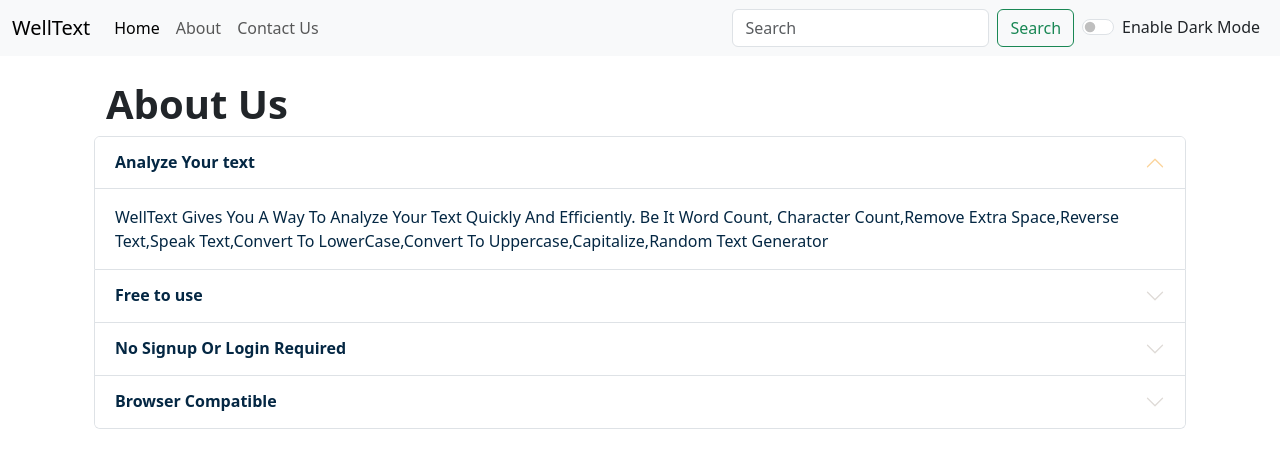
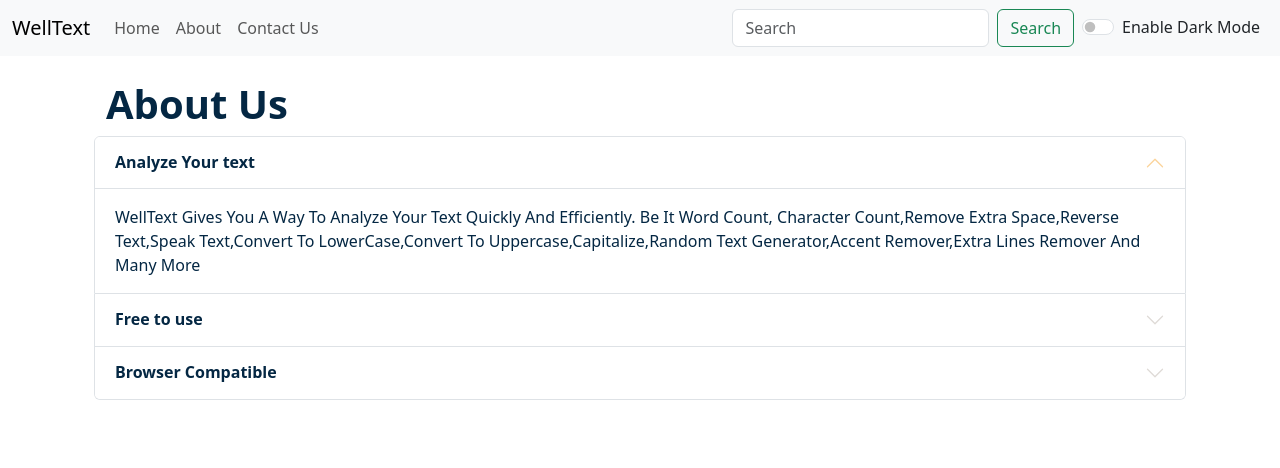
Before and after one commit to Akashmishra1209/codeweb, a React (Create React App) app: page /about in a window 1280 px wide. Shown: the top 468 px of the page. Built offline with nearby package versions, Linux system fonts and the light colour scheme.

Commit message:
welltext

```diff
--- a/package.json
+++ b/package.json
@@ -6,16 +6,19 @@
     "@testing-library/jest-dom": "^5.17.0",
     "@testing-library/react": "^13.4.0",
     "@testing-library/user-event": "^13.5.0",
+    "cors": "^2.8.5",
     "file-saver": "^2.0.5",
     "fortawesome": "^0.0.1-security",
     "gh-pages": "^6.1.1",
     "react": "^18.2.0",
     "react-dom": "^18.2.0",
+    "react-icons": "^5.0.1",
     "react-router-dom": "^6.22.0",
     "react-scripts": "^5.0.1",
     "web-vitals": "^2.1.4"
   },
   "scripts": {
+    "homepage": "https://github.com/Akashmishra1209/codeweb",
     "start": "react-scripts start",
     "build": "react-scripts build",
     "test": "react-scripts test",
@@ -40,5 +43,8 @@
       "last 1 firefox version",
       "last 1 safari version"
     ]
+  },
+  "devDependencies": {
+    "electron": "^28.2.3"
   }
 }
--- a/public/index.html
+++ b/public/index.html
@@ -43,15 +43,13 @@
 
   Bootstrap
 -->
+<script src="https://code.jquery.com/jquery-2.1.3.min.js"></script>
 <link href="https://cdn.jsdelivr.net/npm/bootstrap@5.3.2/dist/css/bootstrap.min.css" rel="stylesheet"
   integrity="sha384-T3c6CoIi6uLrA9TneNEoa7RxnatzjcDSCmG1MXxSR1GAsXEV/Dwwykc2MPK8M2HN" crossorigin="anonymous">
 <script src="https://cdn.jsdelivr.net/npm/bootstrap@5.3.2/dist/js/bootstrap.bundle.min.js"
   integrity="sha384-C6RzsynM9kWDrMNeT87bh95OGNyZPhcTNXj1NW7RuBCsyN/o0jlpcV8Qyq46cDfL" crossorigin="anonymous"></script>
-
 <script src="https://cdn.jsdelivr.net/npm/@popperjs/core@2.11.8/dist/umd/popper.min.js"
   integrity="sha384-I7E8VVD/ismYTF4hNIPjVp/Zjvgyol6VFvRkX/vR+Vc4jQkC+hVqc2pM8ODewa9r" crossorigin="anonymous"></script>
-<script src="https://cdn.jsdelivr.net/npm/bootstrap@5.3.2/dist/js/bootstrap.min.js"
-  integrity="sha384-BBtl+eGJRgqQAUMxJ7pMwbEyER4l1g+O15P+16Ep7Q9Q+zqX6gSbd85u4mG4QzX+" crossorigin="anonymous"></script>
 </body>
 
 </html>
--- a/src/App.js
+++ b/src/App.js
@@ -7,6 +7,7 @@
 import PropTypes from "prop-types"
 import { BrowserRouter as Router, Routes, Route } from 'react-router-dom';
 import Contact from './components/Contact';
+import NotFoundPage from './components/Notfound';
 function App() {
   const [alert, setalert] = useState(null);
   const showalert = (message, type) => {
@@ -16,7 +17,7 @@
     })
     setTimeout(() => {
       setalert(null)
-    }, 1500);
+    }, 2000);
   }
   const [mode, setmode] = useState('light')
   const togglemode = () => {
@@ -41,6 +42,8 @@
           <Route path="/" element={<Form mode={mode} togglemode={togglemode} showalert={showalert} />} />
           <Route path="/about" element={<About mode={mode} togglemode={togglemode} />} />
           <Route path="/contact" element={<Contact mode={mode} togglemode={togglemode} />} />
+          <Route path="/tools" element={<NotFoundPage mode={mode} togglemode={togglemode} />} />
+          <Route path='*' element={<NotFoundPage mode={mode} togglemode={togglemode} />} />
         </Routes>
       </main>
     </>
--- a/src/components/About.js
+++ b/src/components/About.js
@@ -10,10 +10,14 @@
         color: props.mode === 'dark' ? '#ffffff' : '#042743',
         backgroundColor: props.mode === 'dark' ? 'rgb(105,105,105)' : 'white',
     }
+    let TextStyle = {
+        color: props.mode === 'dark' ? '#ffffff' : '#042743',
+        // backgroundColor: props.mode === 'dark' ? 'rgb(105,105,105)' : 'white',
+    }
 
     return (
         <div className="container">
-            <h1 className='container '><strong>About Us</strong> </h1>
+            <h1 className='container ' style={TextStyle}><strong>About Us</strong> </h1>
             <div className="accordion" id="accordionExample">
                 <div className="accordion-item">
                     <h2 className="accordion-header" id="headingOne">
@@ -23,7 +27,7 @@
                     </h2>
                     <div id="collapseOne" className="accordion-collapse collapse show" aria-labelledby="headingOne" data-bs-parent="#accordionExample">
                         <div className="accordion-body text-capitalize " style={myStyle}>
-                            WellText Gives You a way to analyze your text quickly and efficiently. Be it word count, character count,Remove Extra Space,Reverse Text,Speak Text,Convert To LowerCase,Convert To Uppercase,Capitalize,Random Text Generator
+                            WellText Gives You a way to analyze your text quickly and efficiently. Be it word count, character count,Remove Extra Space,Reverse Text,Speak Text,Convert To LowerCase,Convert To Uppercase,Capitalize,Random Text Generator,Accent Remover,Extra Lines Remover And Many More
                         </div>
                     </div>
                 </div>
@@ -36,18 +40,6 @@
                     <div id="collapseTwo" className="accordion-collapse collapse" aria-labelledby="headingTwo" data-bs-parent="#accordionExample">
                         <div className="accordion-body" style={myStyle}>
                             WellText is a free character counter tool that provides instant character count & word count statistics for a given text. WellText reports the number of words and characters. Thus it is suitable for writing text with word/ character limit.
-                        </div>
-                    </div>
-                </div>
-                <div className="accordion-item">
-                    <h2 className="accordion-header" id="headingTwo">
-                        <button className="accordion-button collapsed" style={myStyle} type="button" data-bs-toggle="collapse" data-bs-target="#collapseTwo" aria-expanded="false" aria-controls="collapseTwo">
-                            <strong>No Signup Or Login Required</strong>
-                        </button>
-                    </h2>
-                    <div id="collapseTwo" className="accordion-collapse collapse" aria-labelledby="headingTwo" data-bs-parent="#accordionExample">
-                        <div className="accordion-body" style={myStyle}>
-                            WellText Does Not Require Any Signup Or Login.You Can Directly Analyze Your Text
                         </div>
                     </div>
                 </div>
--- a/src/components/Alert.js
+++ b/src/components/Alert.js
@@ -2,7 +2,7 @@
 
 function Alert(props) {
     return (
-        props.alert &&<div className="alert alert-success alert-dismissible fade show mb-4 h-25 " role="alert">
+        props.alert &&<div className="alert alert-success alert-dismissible fade show mb-4" role="alert" style={{height:'60px'}}>
             <strong>{props.alert.type} : </strong>{props.alert.msg}
             {/* <button type="button" className="btn-close" data-bs-dismiss="alert" aria-label="Close"></button> */}
         </div>
--- a/src/components/Contact.js
+++ b/src/components/Contact.js
@@ -1,23 +1,26 @@
 import React from 'react';
 import { FontAwesomeIcon } from '@fortawesome/react-fontawesome';
 import { faEnvelope, faPhone, faMapMarkerAlt } from '@fortawesome/free-solid-svg-icons';
+import { FaGithub } from "react-icons/fa";
 
 export default function ContactUs(props) {
     let iconStyle = {
         marginRight: '0.5rem',
     };
 
-    let textStyle = {
-        color: props.mode === 'dark' ? 'white' : 'black',
-    };
+    let TextStyle = {
+        color: props.mode === 'dark' ? '#ffffff' : '#042743',
+        // backgroundColor: props.mode === 'dark' ? 'rgb(105,105,105)' : 'white',
+    }
 
     return (
-        <div className="container my-5">
-            <h1 className="my-4">Contact Us</h1>
-            <div style={textStyle}>
+        <div className="container  my-5">
+            <h1 className="my-4" style={TextStyle}>Contact Us</h1>
+            <div style={TextStyle}>
                 <p><FontAwesomeIcon icon={faEnvelope} style={iconStyle} /> <strong>Email:</strong> ashish71570@gmail.com</p>
                 <p><FontAwesomeIcon icon={faPhone} style={iconStyle} /> <strong>Phone:</strong> +919983930509</p>
                 <p><FontAwesomeIcon icon={faMapMarkerAlt} style={iconStyle} /> <strong>Address:</strong> India</p>
+                <p><FaGithub /> <strong>GitHub : </strong> <a className='text-decoration-none  ' href="https://github.com/Akashmishra1209">Visit Here</a></p>
             </div>
         </div>
     );
--- a/src/components/Navbar.js
+++ b/src/components/Navbar.js
@@ -1,65 +1,18 @@
-import React, { useEffect } from 'react'
+import React, { useEffect,useState } from 'react'
 import { Link } from 'react-router-dom';
 
 export default function Navbar(props) {
-    useEffect(() => {
-        document.body.addEventListener('click', handleBodyClick);
-        return () => {
-            document.body.removeEventListener('click', handleBodyClick);
-        };
-    }, []);
-
-    function handleBodyClick(event) {
-        const navbarToggle = document.querySelector('.navbar-toggler');
-        const navbarCollapse = document.querySelector('.navbar-collapse');
-        if (!navbarToggle.contains(event.target) && !navbarCollapse.contains(event.target) && navbarCollapse.classList.contains('show')) {
-            navbarCollapse.classList.remove('show');
-        }
-    }
   return (
-        // <nav className={`navbar navbar-expand-lg navbar-${props.mode} bg-${props.mode} fixed-top  `}>
-        //     <div className="container-fluid">
-        //         <Link className="navbar-brand" to="/">WellText</Link>
-        //         <button className="navbar-toggler" type="button" data-bs-toggle="collapse" data-bs-target="#navbarSupportedContent" aria-controls="navbarSupportedContent" aria-expanded="false" aria-label="Toggle navigation">
-        //             <span className="navbar-toggler-icon"></span>
-        //         </button>
-        //         <div className="collapse navbar-collapse" id="navbarSupportedContent">
-        //             <ul className="navbar-nav me-auto mb-2 mb-lg-0">
-        //                 <li className="nav-item">
-        //                     <a className="nav-link active" aria-current="page" href="#">Home</a>
-        //                 </li>
-        //                 <li className="nav-item">
-        //                     <a className="nav-link" href="#">About</a>
-        //                 </li>
-        //                 <li className="nav-item">
-        //                     <a className="nav-link" href="#">Contact Us</a>
-        //                 </li>
-        //                 <li className="nav-item">
-        //                     <a className="nav-link" href="#">Blog</a>
-        //                 </li>
-        //             </ul>
-        //             <form className="d-flex" role="search">
-        //                 <input className="form-control me-2" type="search" placeholder="Search" aria-label="Search" />
-        //                 <button className="btn btn-outline-success" type="submit">Search</button>
-        //             </form>
-        //             <div className={`form-check form-switch mx-2 text-${props.mode === 'light' ? 'dark' : 'light'} `}>
-        //                 <input className="form-check-input" type="checkbox" role="switch" onClick={props.togglemode} id="flexSwitchCheckDefault" />
-        //                 <label className="form-check-label" htmlFor="flexSwitchCheckDefault">Enable Dark Mode</label>
-        //             </div>
-
-        //         </div>
-        //     </div>
-        // </nav >
-        <nav className={`navbar navbar-expand-lg navbar-${props.mode} bg-${props.mode} `}>
+    <nav className={`navbar navbar-expand-lg navbar-${props.mode}  bg-${props.mode} `}>
       <div className="container-fluid">
         <Link className="navbar-brand" to="/">WellText</Link>
-          <button className="navbar-toggler" type="button" data-bs-toggle="collapse" data-bs-target="#navbarSupportedContent" aria-controls="navbarSupportedContent" aria-expanded="false" aria-label="Toggle navigation">
+        <button className="navbar-toggler collapsed " type="button" data-bs-toggle="collapse" data-bs-target="#navbarSupportedContent" aria-controls="navbarSupportedContent" aria-expanded="false" aria-label="Toggle navigation">
           <span className="navbar-toggler-icon"></span>
         </button>
         <div className="collapse navbar-collapse" id="navbarSupportedContent">
           <ul className="navbar-nav me-auto mb-2 mb-lg-0">
             <li className="nav-item">
-                <Link className="nav-link active" aria-current="page" to="/">Home</Link>
+              <Link className="nav-link " aria-current="page" to="/">Home</Link>
             </li>
             <li className="nav-item">
               <Link className="nav-link" to="/about">About</Link>
--- /dev/null
+++ b/src/components/Notfound.js
@@ -0,0 +1,27 @@
+import React from 'react';
+import { Link } from 'react-router-dom';
+
+const NotFoundPage = (props) => {
+    let myStyle = {
+        color: props.mode === 'dark' ? '#ffffff' : '#042743',
+        backgroundColor: props.mode === 'dark' ? 'rgb(105,105,108)' : 'white',
+    }
+    let mainStyle = {
+        color: props.mode === 'dark' ? '#ffffff' : '#042743',
+        backgroundColor: props.mode === 'dark' ? 'rgb(105,105,108)' : 'white',
+        height: '400px'
+    }
+    return (
+        <div className={`container-fluid  d-flex flex-column justify-content-center align-items-center mt-5 `} style={myStyle}>
+            <img src='favicon.png' alt="Page Not Found" className="img-fluid mb-4 mt-4" style={{ maxWidth: '30px' }} />
+            <div className="text-center" style={mainStyle}>
+                <h1 className="display-4 mb-4">Oops!</h1>
+                <h2 className="display-5 mb-4">Page Not Found</h2>
+                <p className="lead mb-5">The page you're looking for seems to be missing.The Url not Found On WellText.Please Visit Home Page</p>
+                <Link to="/" className="btn btn-primary">Go Back to Home</Link>
+            </div>
+        </div>
+    );
+};
+
+export default NotFoundPage;
```
Also changed, not shown: src/components/Footer.js (added, +14 -0 lines), src/components/Feedback.js (added), 2 other files (tests, documents, lock files or other folders). Lines whose indentation alone changed are shown as unchanged.
